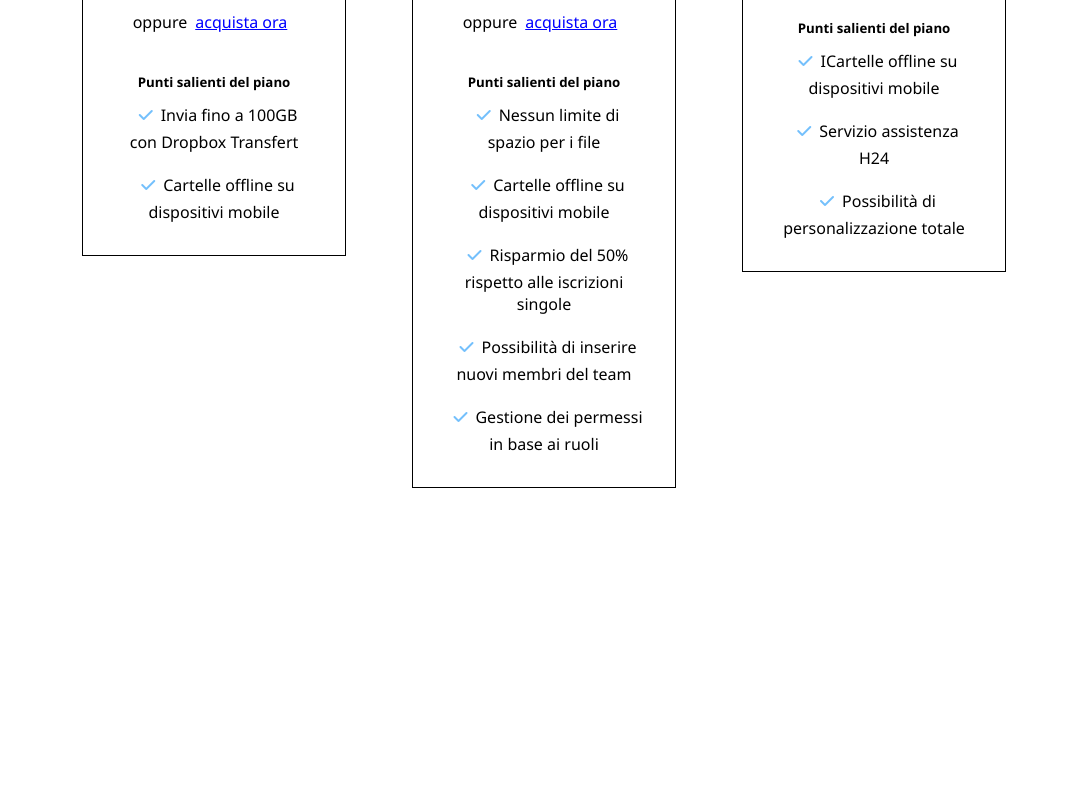
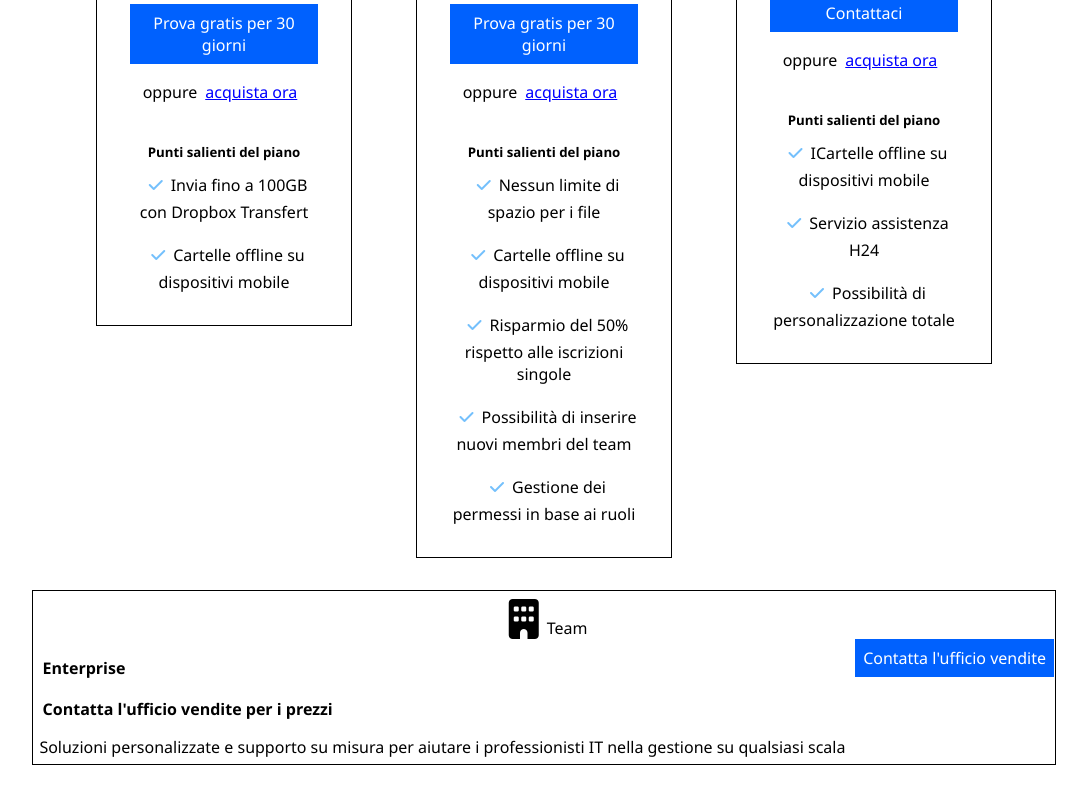
Before and after one commit to FrancescoSls97/htmlcss-dropbox, a plain HTML site: page index.html in a window 1280 px wide. Shown: the part 1610-2414 px from the top of the page, without its empty margins (96-1183 px from the left). Before the commit the page ends 2098 px from the top, so only its background shows below. Drawn offline with Linux system fonts and the light colour scheme.

Commit message:
added enterprise details + starting partner session

```diff
--- a/css/style.css
+++ b/css/style.css
@@ -28,19 +28,27 @@
   flex-wrap: wrap;
   margin: 0 -1rem;
   justify-content: space-evenly;
+  padding: 1rem;
+  height: max-content;
 }
 
-.col1 {
-  width: calc(100% / 12 * 1);
+.col12 {
+  width: calc(100% / 12 * 12);
   flex-basis: auto;
 }
 
 .col2 {
   width: calc(100% / 12 * 2);
+  flex-basis: auto;
 }
 
 .col3 {
   width: calc(100% / 12 * 3);
+  flex-basis: auto;
+}
+
+.col4 {
+  width: calc(100% / 12 * 4);
 }
 
 .col6 {
@@ -167,3 +175,36 @@ h2 {
   display: flex;
   align-items: center;
 }
+
+.enterprise {
+  border: 1px solid;
+  display: flex;
+  justify-content: space-between;
+  flex-direction: column;
+
+  i {
+    margin: 0.5rem;
+  }
+}
+
+.enterprise_top {
+  align-self: center;
+}
+
+.enterprise_detail {
+  display: flex;
+  justify-content: space-between;
+}
+
+.left_enterprise {
+  display: flex;
+  flex-direction: column;
+  span {
+    font-weight: bold;
+    margin: 0.6rem;
+  }
+
+  p {
+    margin: 0.4rem;
+  }
+}
--- a/index.html
+++ b/index.html
@@ -149,6 +149,34 @@
                         </div>
                     </div>
                 </div>
+                <div class="row">
+                    <div class="col12">
+                        <!--enterprise-->
+                        <div class="enterprise">
+                            <div class="enterprise_top">
+                                <span><i class="fa-solid fa-building"></i>Team</span>
+                            </div>
+                            <div class="enterprise_detail">
+                                <div class="left_enterprise">
+                                    <span>Enterprise</span>
+                                    <span>Contatta l'ufficio vendite per i prezzi</span>
+                                    <p>Soluzioni personalizzate e supporto su misura per aiutare i professionisti IT nella gestione su <word-break>qualsiasi scala</word-break></p>
+                                </div>
+                                <div class="right_enterprise">
+                                    <span class="button">Contatta l'ufficio vendite</span>
+                                </div>
+                            </div>
+                        </div>
+                    </div>
+                </div>
+            </div>
+        </section>
+        <section class="partner">
+            <div class="container">
+                <div class="row">
+                    <!--partner-->
+                    <div class="col6"></div>
+                </div>
             </div>
         </section>
     </main>
```
